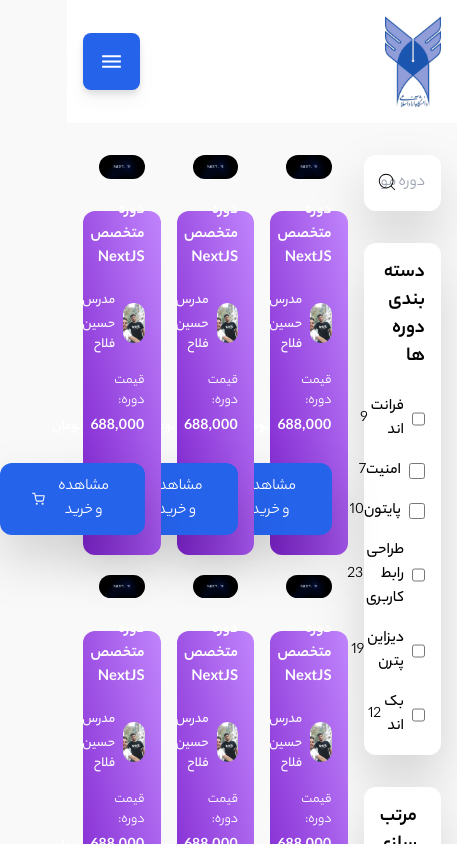
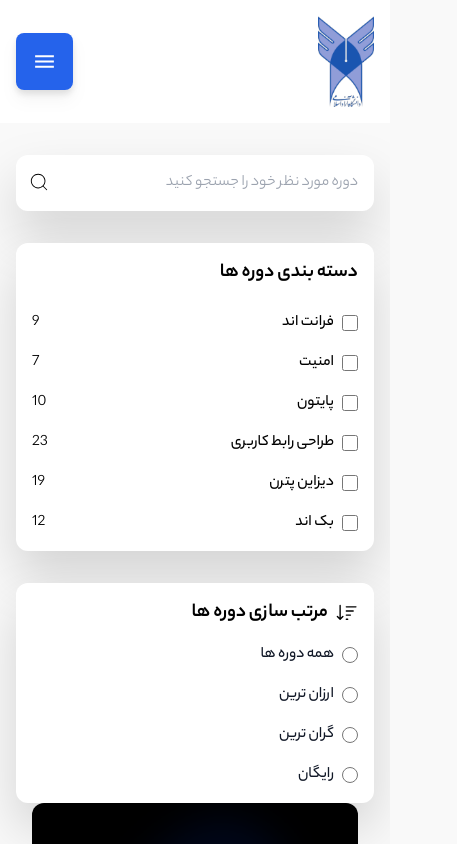
Before and after one commit to HosseinFalah/azad-university, a React (Vite) app: page /products in a window 390 px wide. Shown: the top 844 px of the page, 457 px wide, since content can reach past the window. Built offline with nearby package versions, Linux system fonts and the light colour scheme.

Commit message:
style(products): responsve design

```diff
--- a/src/Pages/Products/Products.jsx
+++ b/src/Pages/Products/Products.jsx
@@ -7,7 +7,7 @@
     return (
         <main className="xl:max-w-screen-xl m-auto px-4 xl:px-0">
             <div className="grid grid-cols-12 gap-x-4 pt-8">
-                <aside className="col-span-3">
+                <aside className="col-span-12 md:col-span-4 lg:col-span-3">
                     <div className="relative bg-white drop-shadow-2xl rounded-xl p-4">
                         <input
                             type="text"
@@ -104,8 +104,8 @@
                         </div>
                     </div>
                 </aside>
-                <div className="col-span-9">
-                    <div className="grid grid-cols-3 gap-x-4">
+                <div className="col-span-12 md:col-span-8 lg:col-span-9">
+                    <div className="grid grid-cols-1 lg:grid-cols-2 xl:grid-cols-3 gap-x-4">
                         {[0, 1, 2, 3, 4, 5].map(product => (
                             <Card key={crypto.randomUUID()}/>
                         ))}
```
